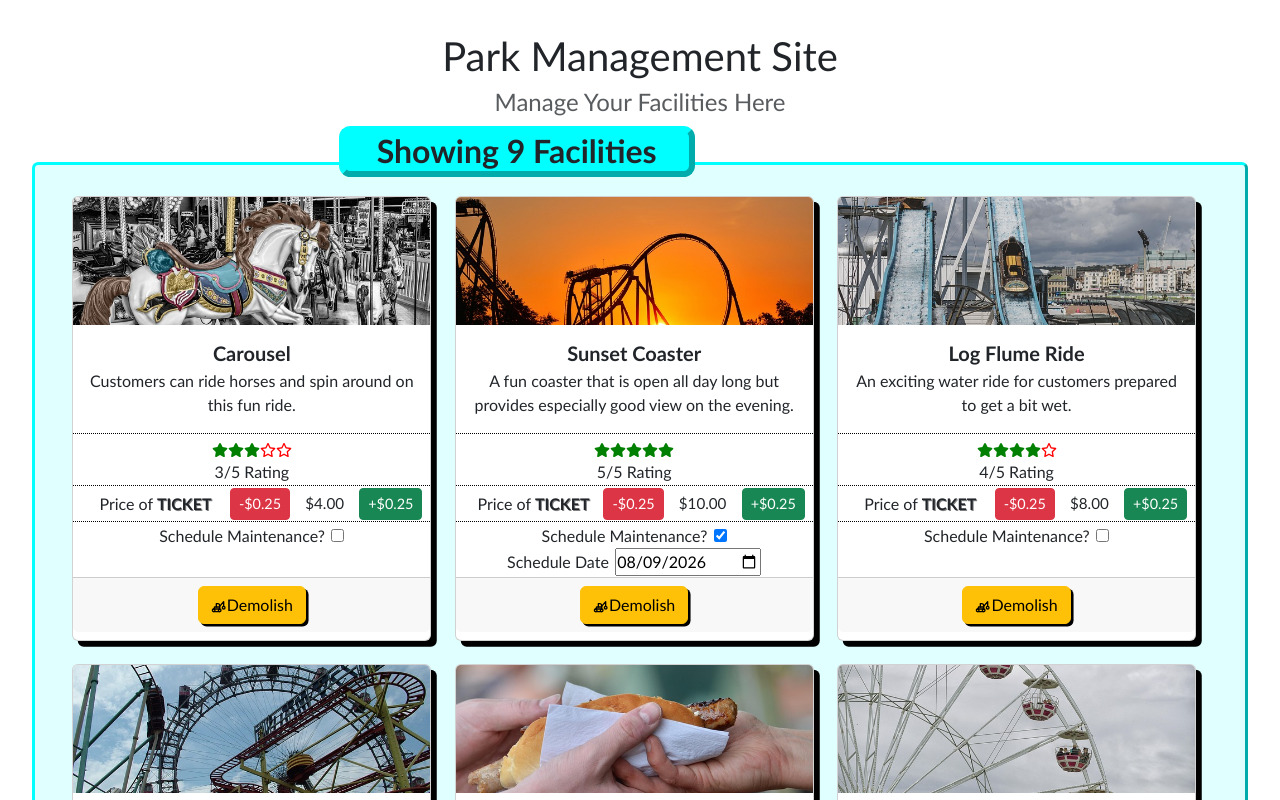
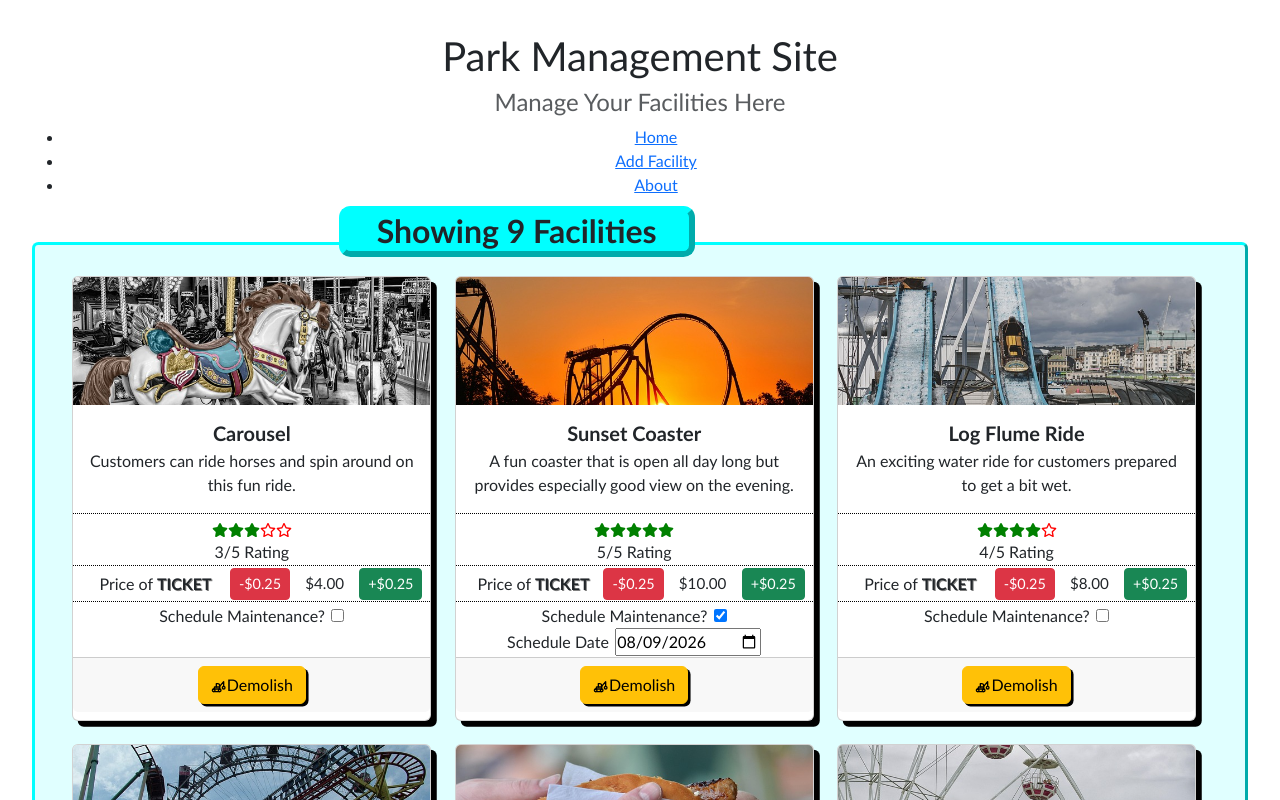
Before and after one commit to JazzAnt/park-manager, a React (Vite) app: page / in a window 1280 px wide. Shown: the top 800 px of the page. Built offline with nearby package versions, Linux system fonts and the light colour scheme.

Commit message:
add basic navbar (not styled yet)

```diff
--- a/src/App.jsx
+++ b/src/App.jsx
@@ -10,6 +10,7 @@
 import data from "./assets/services/data.json";
 
 import Header from "./components/Header";
+import NavBar from "./components/NavBar";
 import Footer from "./components/Footer";
 import FacilityList from "./components/FacilityList";
 import AddFacilityForm from "./components/AddFacilityForm";
@@ -37,6 +38,7 @@
         title="Park Management Site"
         subtitle="Manage Your Facilities Here"
       />
+      <NavBar/>
       <div id="wrapper">
         <Routes>
           <Route
--- /dev/null
+++ b/src/components/NavBar.jsx
@@ -0,0 +1,14 @@
+import { Link } from "react-router-dom";
+const NavBar = () => {
+  return (
+    <nav className="navigationBar">
+      <ul>
+        <li><Link to="/">Home</Link></li>
+        <li><Link to="/add">Add Facility</Link></li>
+        <li><Link to="/about">About</Link></li>
+      </ul>
+    </nav>
+  );
+};
+
+export default NavBar;
```
